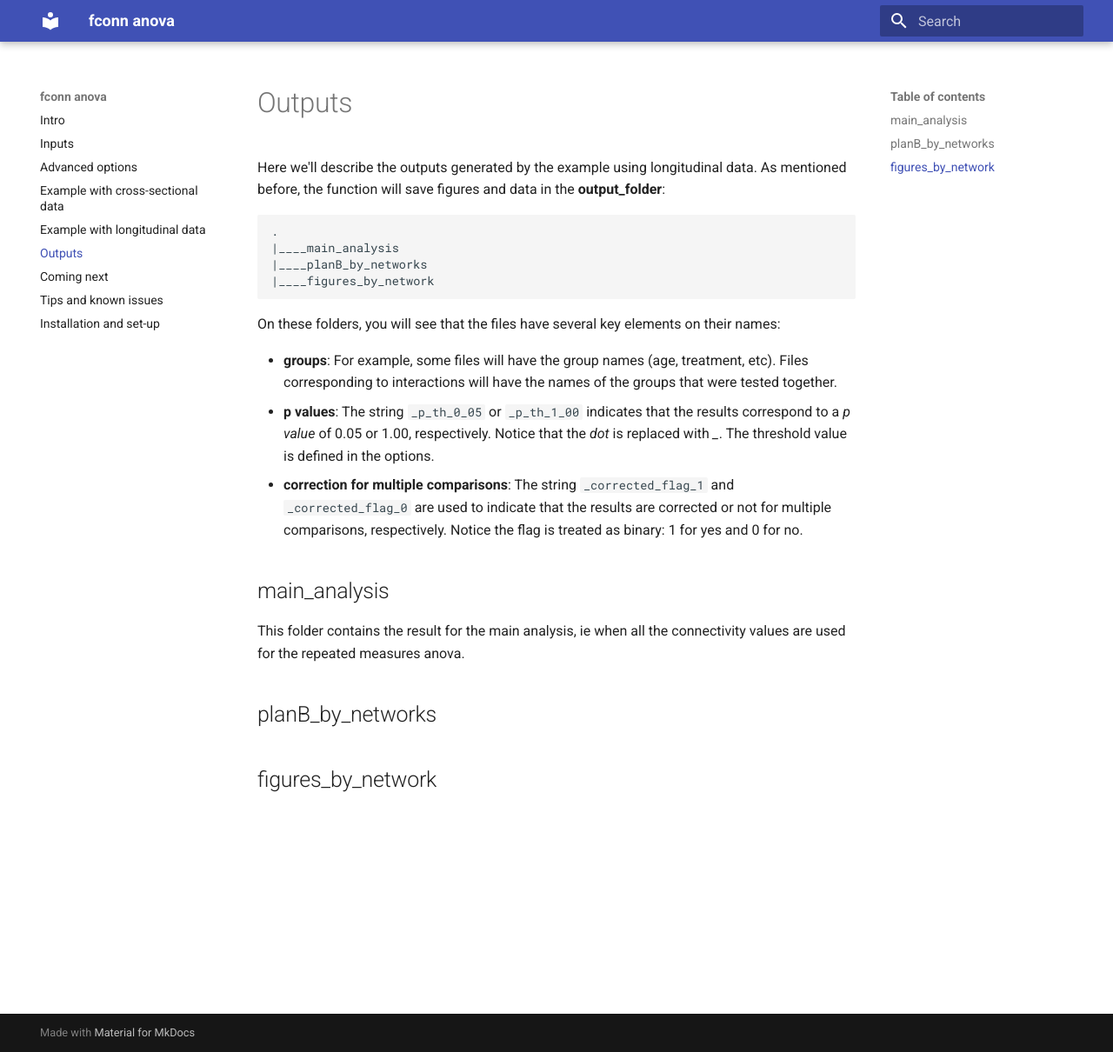
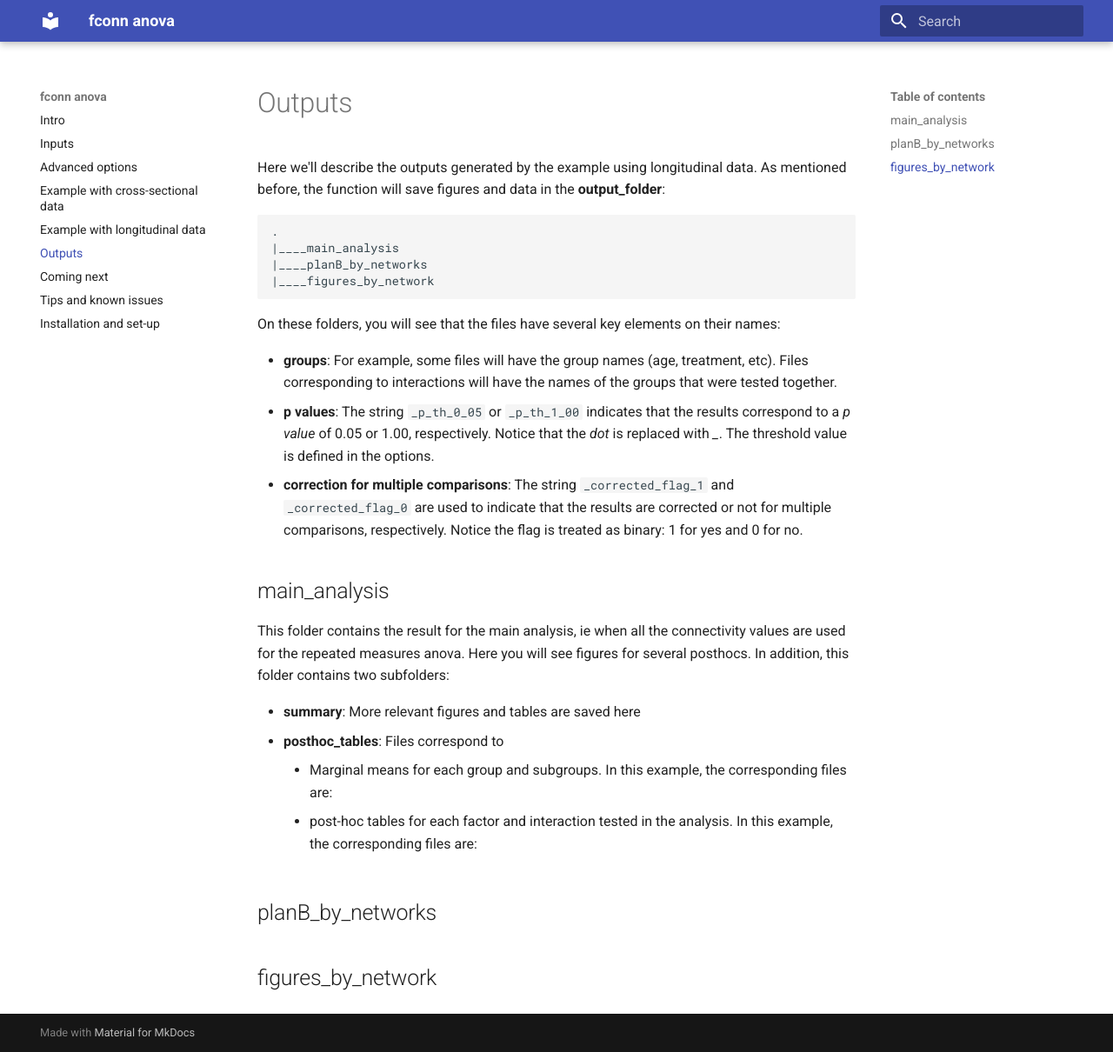
Before and after one commit to omiranda/fconn_anova, an MkDocs documentation site: the page built from docs/outputs/outputs.md, in a window 1280 px wide and 1210 px high. Shown: the whole window at 87% size. Built offline with MkDocs 1.6.1 and Material for MkDocs 9.7.7, drawn with Linux system fonts in a browser that asks for light colours; old or Windows-style settings are respelled for this version of MkDocs.

Commit message:
Update outputs.md

```diff
--- a/docs/outputs/outputs.md
+++ b/docs/outputs/outputs.md
@@ -17,7 +17,12 @@ On these folders, you will see that the files have several key elements on their
 
 ## main_analysis
 
-This folder contains the result for the main analysis, ie when all the connectivity values are used for the repeated measures anova.
+This folder contains the result for the main analysis, ie when all the connectivity values are used for the repeated measures anova. Here you will see figures for several posthocs. In addition, this folder contains two subfolders:
+
+- **summary**: More relevant figures and tables are saved here
+- **posthoc_tables**: Files correspond to
+    - Marginal means for each group and subgroups. In this example, the corresponding files are:
+    - post-hoc tables for each factor and interaction tested in the analysis. In this example, the corresponding files are:
 
 ## planB_by_networks
 
```
